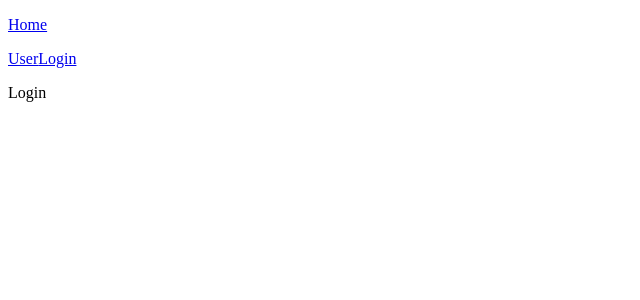
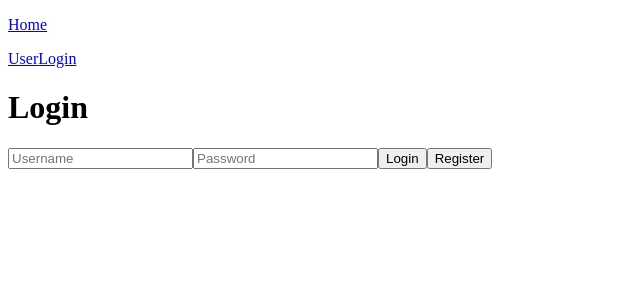
Before and after one commit to Iqbaltawakal05/Miniproject-react, a React (Vite) app: page /login in a window 1280 px wide. Shown: the top 300 px of the page, without its empty margins (0-640 px from the left). Built offline with nearby package versions, Linux system fonts and the light colour scheme; no server answers.

Commit message:
Add event login

```diff
--- a/Pages/Login.jsx
+++ b/Pages/Login.jsx
@@ -1,12 +1,39 @@
 import Navbar from "../Components/Navbar"
+import { useEffect, useState } from "react"
+import axios from "axios"
+
 
 function Login () {
+    const [Username, setUsername] = useState("")
+    const [Password, setPassword] = useState("")
+
+
+    const handleUsernameChange = (e) => {
+        setUsername(e.target.value)
+    }
+
+    const handlePasswordChange = (e) => {
+        setPassword(e.target.value)
+    }
+
+    const Logins = () => {
+        axios.post('https://reqres.in/api/login')
+        .then((res) => console.log(res))
+        .catch((err) => console.log(err))
+    }
+
+    useEffect(() => {
+        Logins()
+    }, [])
+
     return (
         <div>
-        <Navbar/>
-            <p>Login</p>
+            <Navbar/>
+            <h1>Login</h1>
+            <input type="text" placeholder="Username" onChange={handleUsernameChange} value={Username}/>
+            <input type="password" placeholder="Password" onChange={handlePasswordChange} value={Password}/>
+            <button>Login</button>
+            <button>Register</button>
         </div>
-    )
-}
-
+    )}
 export default Login
```
